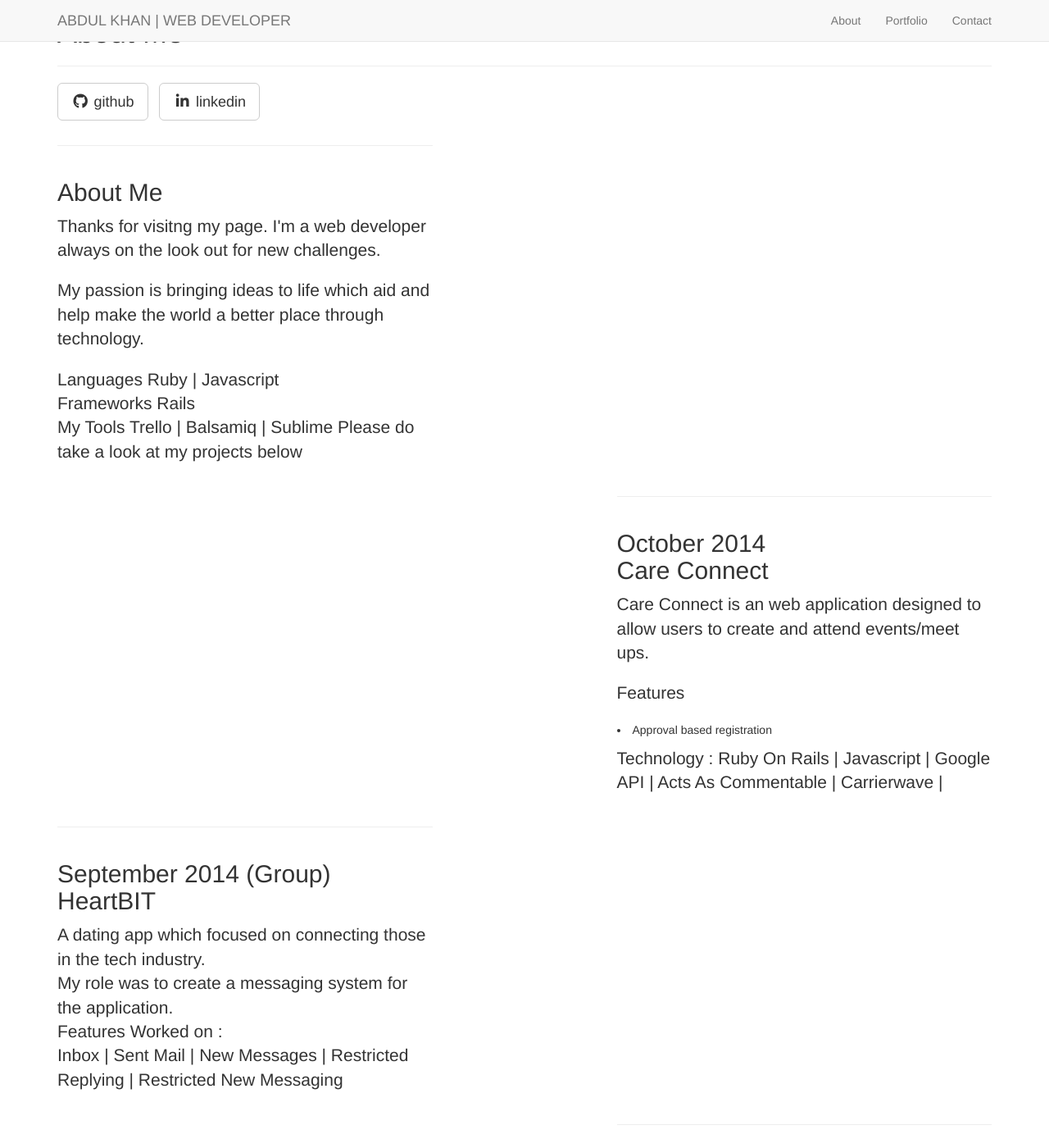
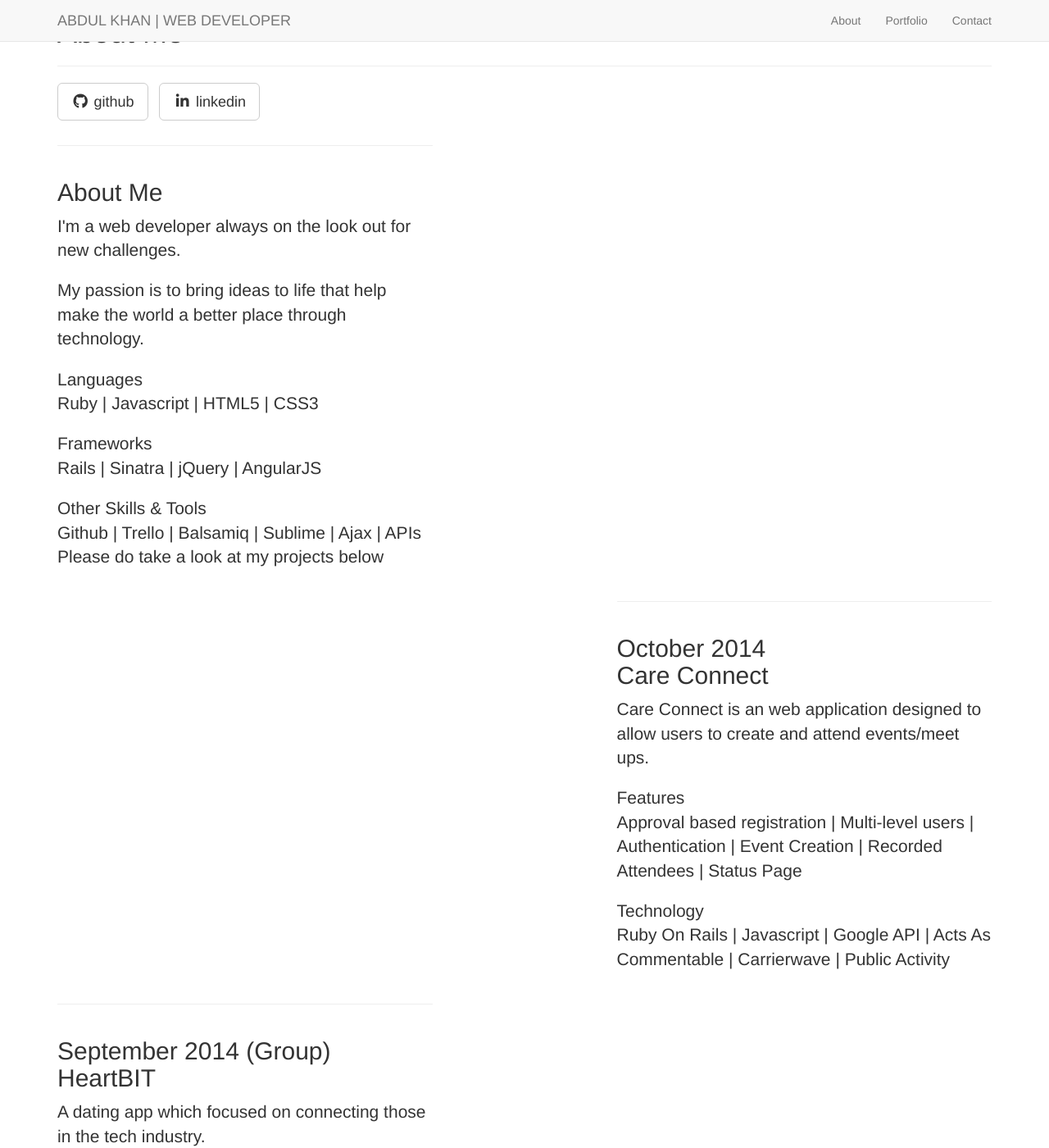
Before and after one commit to ajk121/ajk121.github.io, a Jekyll site: the page built from _posts/2014-09-21-services-1.markdown, in a window 1280 px wide and 1400 px high. Shown: the whole window at 82% size. Built offline with Jekyll 4.4.1, drawn with Linux system fonts in a browser that asks for light colours; nearby versions of some CDN libraries; library files that are not in the unit come from our copies.

```diff
--- a/_posts/2014-09-21-services-1.markdown
+++ b/_posts/2014-09-21-services-1.markdown
@@ -5,17 +5,22 @@
 title: About Me <br>
 description: |
   <p class="lead">
-    Thanks for visitng my page. I'm a web developer always on the look out for new challenges.
-  <p class="lead">My passion is bringing ideas to life which aid and help make the world a better place through technology.</p>
-  <p class="lead">Languages
-    Ruby | Javascript
-    <br>
-    Frameworks
-    Rails
-    <br>
-    My Tools
-    Trello | Balsamiq | Sublime
-    Please do take a look at my projects below
+  I'm a web developer always on the look out for new challenges.
+  <p class="lead">My passion is to bring ideas to life that help make the world a better place through technology.
+  </p>
+  <p class="lead">Languages<br>
+  Ruby | Javascript | HTML5 | CSS3
+  <p>
+  <p class="lead">Frameworks
+  <br>
+  Rails | Sinatra | jQuery | AngularJS
+  <p class="lead">
+  Other Skills & Tools
+  <br>
+  Github | Trello | Balsamiq | Sublime | Ajax | APIs
+  Please do take a look at my projects below
   </p>
 
+
+
 ---
```
Also changed, not shown: _posts/2014-09-22-services-2.markdown (+5 -4 lines).
